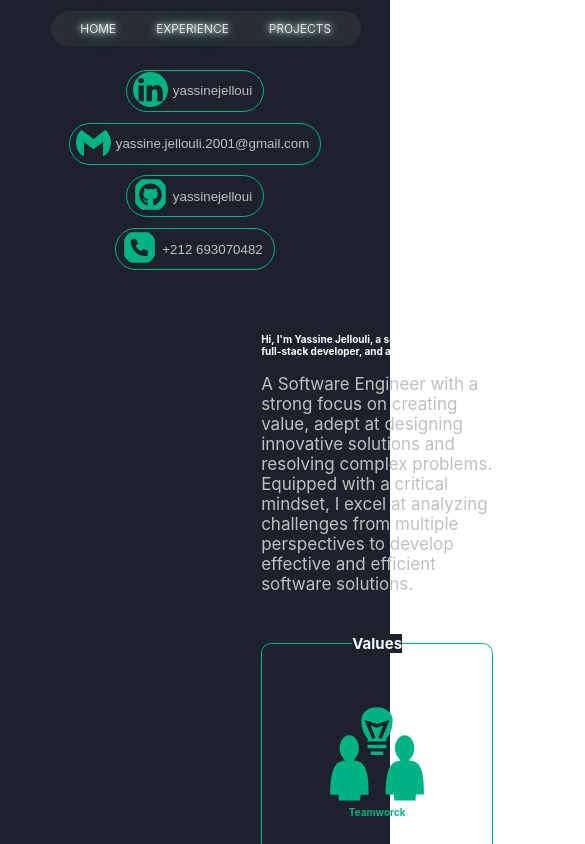
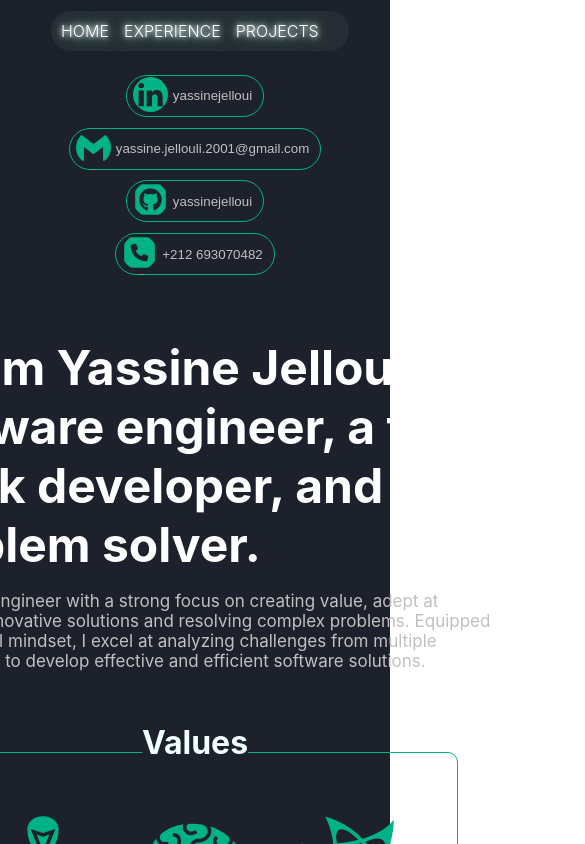
Before and after one commit to jellouliyassine/portfolio, a React (Create React App) app: page / in a window 390 px wide. Shown: the top 844 px of the page, 585 px wide, since content can reach past the window. Built offline with nearby package versions, Linux system fonts and the light colour scheme.

Commit message:
hotfix v8

```diff
--- a/src/App.css
+++ b/src/App.css
@@ -3,20 +3,16 @@
 .App-link {
   color: #61dafb;
 }
-@media (max-width: 760px)
+@media (max-width: 410px)
 {
-   body
-   {
-       font-size: 10px;
-   }
+ .forshrink{
+  font-size: 5px;
+ }
    h1
    {
-       font-size:15px;
+       font-size:32px;
    }
-   span
-   {
-    font-size:10px;
-   }
+
    p{
     font-size:17px;
 
@@ -206,7 +202,7 @@ align-items: center;
 
   flex-wrap: wrap;
   gap: 10px;
-  width: 80%;
+
 
 }
 h1{
@@ -215,12 +211,10 @@ h1{
 .headerr{
   display: flex ;
   justify-content: flex-end;
-  flex-shrink: 2;
-  width: 100%;
-  gap: 40px;
+  gap: 15px;
   margin-bottom: 20px;
-
-flex-wrap: wrap;
+min-width: fit-content;
+flex-wrap: nowrap;
 align-items: center;
 border-radius: 50px;
 background-color: #282c34;
@@ -237,7 +231,7 @@ color: #00b386;
                0 0 10px #fff,
                0 0 20px #00b386;
   font-weight: 300;
-  font-size: larger;
+  font-size: 1rem;
   transition: font-size 0.3s ease, font-weight 0.3s ease;
 }
 
--- a/src/Head.js
+++ b/src/Head.js
@@ -6,9 +6,9 @@ function Header() {
   return (
 
       <div className="headerr" style={{ padding: "10px" }}>
-        <Link to="/" style={{ textDecoration: 'none'}}><span className="glowing-text" >HOME</span></Link>
-        <Link to="/Experience" style={{ textDecoration: 'none'}}><span className="glowing-text">EXPERIENCE</span></Link>
-        <Link to="/Project" style={{ textDecoration: 'none'}}> <span className="glowing-text" style={{ "margin-right": "20px" }}>
+        <Link to="/" style={{ textDecoration: 'none'}}><span  className="glowing-text " >HOME</span></Link>
+        <Link to="/Experience" style={{ textDecoration: 'none'}}><span className="glowing-text forshrink">EXPERIENCE</span></Link>
+        <Link to="/Project" style={{ textDecoration: 'none'}}> <span className="glowing-text forshrink" style={{ "margin-right": "20px" }}>
           PROJECTS
         </span></Link>
 
```
